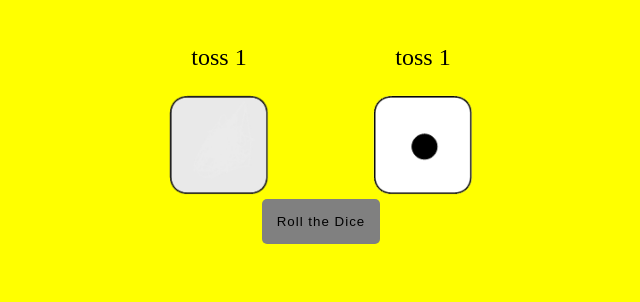
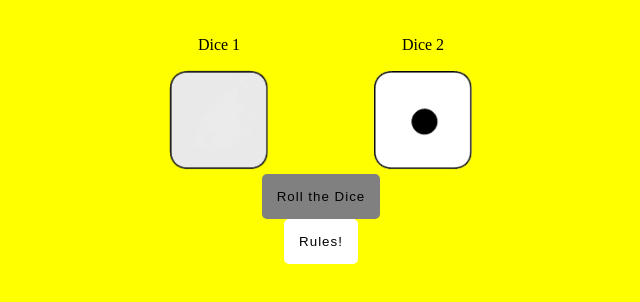
Before and after one commit to Wal72Thela/Module2JS, a plain HTML site: page dice.html in a window 1280 px wide. Shown: the whole page, without its empty margins (319-959 px from the left). Drawn offline with Linux system fonts and the light colour scheme.

Commit message:
new file:   assets/rules.txt 	modified:   dice.html 	modified:   java.js 	modified:   styles.css

```diff
--- a/dice.html
+++ b/dice.html
@@ -4,7 +4,7 @@
 	<meta charset="UTF-8">
 	<meta http-equiv="X-UA-Compatible" content="IE=edge">
 	<meta name="viewport" content="width=device-width, initial-scale=1.0">
-	<title>Winner Who?</title>
+	<title>Guess The Winning Category</title>
 	<link rel="stylesheet" href="styles.css"/>
 </head>
 <body>
@@ -13,12 +13,12 @@
 		</h1>
 
 		<div class="dice-area">
-			<P>toss 1</P>
+			<P>Dice 1</P>
 			<img src="assets/dice0.png" id="die-1" />
 		</div>
 
 		<div class="dice-area">
-			<P>toss 1</P>
+			<P>Dice 2</P>
 			<img src="assets/dice1.png"/ id="die-2">
 		</div>
 
@@ -30,6 +30,10 @@
 			</button>
 		</div>
 
+
+		<input class="nevy" type="button" id="button1" value="Rules!" onclick="loadXMLDoc()"/>
+		<div id="div1"></div>
+
 	</div>
 	<script src="java.js" charset="utfh"></script>
 </body>
--- a/java.js
+++ b/java.js
@@ -54,3 +54,14 @@ function roll(){
         }
     }
 }
+
+function loadXMLDoc() {
+    req=new XMLHttpRequest();
+    req.onreadystatechange=function() {
+        if (req.readyState==4 && req.status==200) {
+            document.getElementById("div1").innerHTML=req.responseText;
+       }};
+    req.open("GET","assets/rules.txt",true);
+    req.send();
+
+}
--- a/styles.css
+++ b/styles.css
@@ -24,7 +24,6 @@ h1{
 }
 
 p{
-    font-size:  1.5rem;
     color: black;
 }
 
@@ -60,3 +59,15 @@ button{
         transform: rotate(8deg);
     }
 }
+
+.nevy{
+    background-color: white;
+    border: none;
+    outline: none;
+    color: black;
+    padding: 15px;
+    width: 150;
+    letter-spacing: 1px;
+    border-radius: 5px;
+
+}
```
Also changed, not shown: assets/rules.txt (added).
